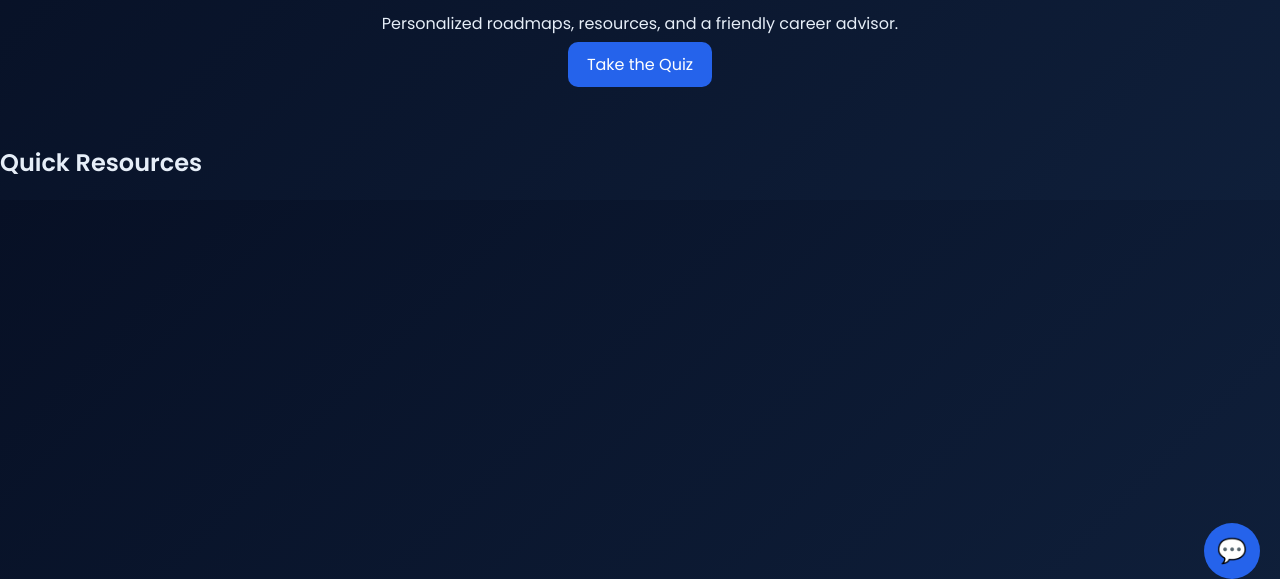
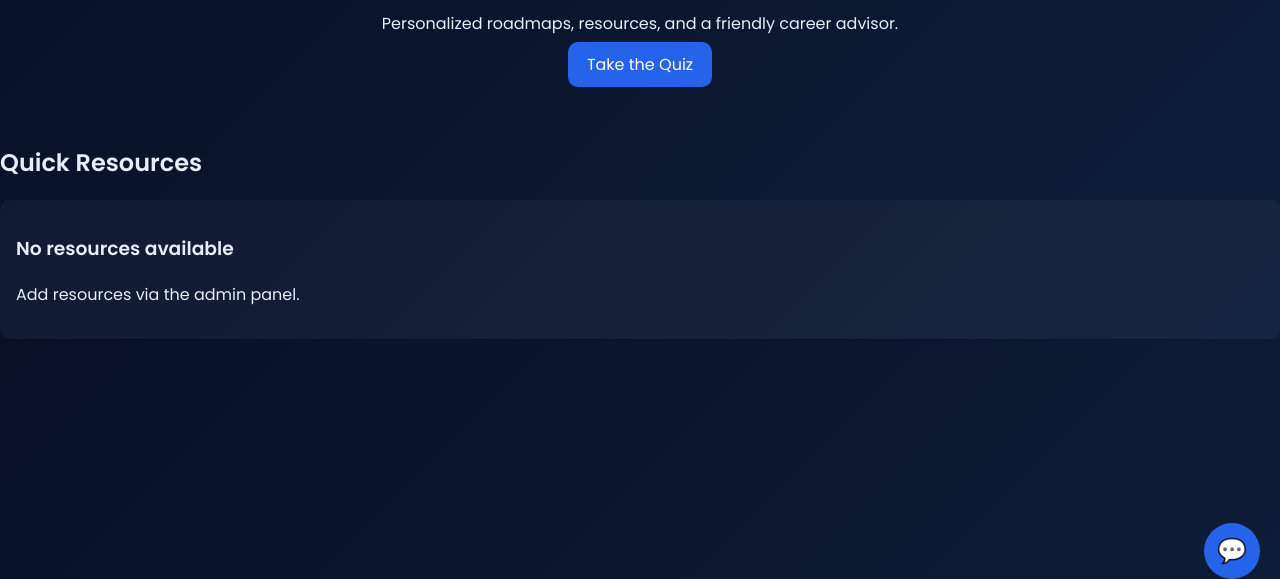
Before and after one commit to rajatghoshrg/Career-Compas, a Flask app: template templates/index.html in a window 1280 px wide. Shown: the part 201-780 px from the top of the page. Run offline with Flask 3, Linux system fonts and the light colour scheme; the template is opened without the code that fills it, so the values that code supplies are empty.

```diff
--- a/info.txt
+++ /dev/null
@@ -1 +0,0 @@
-# Career-Compas
--- a/templates/index.html
+++ b/templates/index.html
@@ -5,13 +5,21 @@
   <p>Personalized roadmaps, resources, and a friendly career advisor.</p>
   <a class="btn" href="/quiz">Take the Quiz</a>
 </section>
+
 <section class="resources">
   <h2>Quick Resources</h2>
   <div class="cards">
-    {% for cat, items in resources.resources.items() %}
+    {# access resources safely and default to empty dict #}
+    {% set res_by_cat = resources.get('resources', {}) if resources is mapping else {} %}
+    {% for cat, items in res_by_cat.items() %}
       <div class="card">
         <h3>{{ cat }}</h3>
         <p>{{ items|length }} resources</p>
+      </div>
+    {% else %}
+      <div class="card">
+        <h3>No resources available</h3>
+        <p>Add resources via the admin panel.</p>
       </div>
     {% endfor %}
   </div>
```
Also changed, not shown: templates/dashboard.html (+8 -1 lines), templates/result.html (+25 -4 lines).
